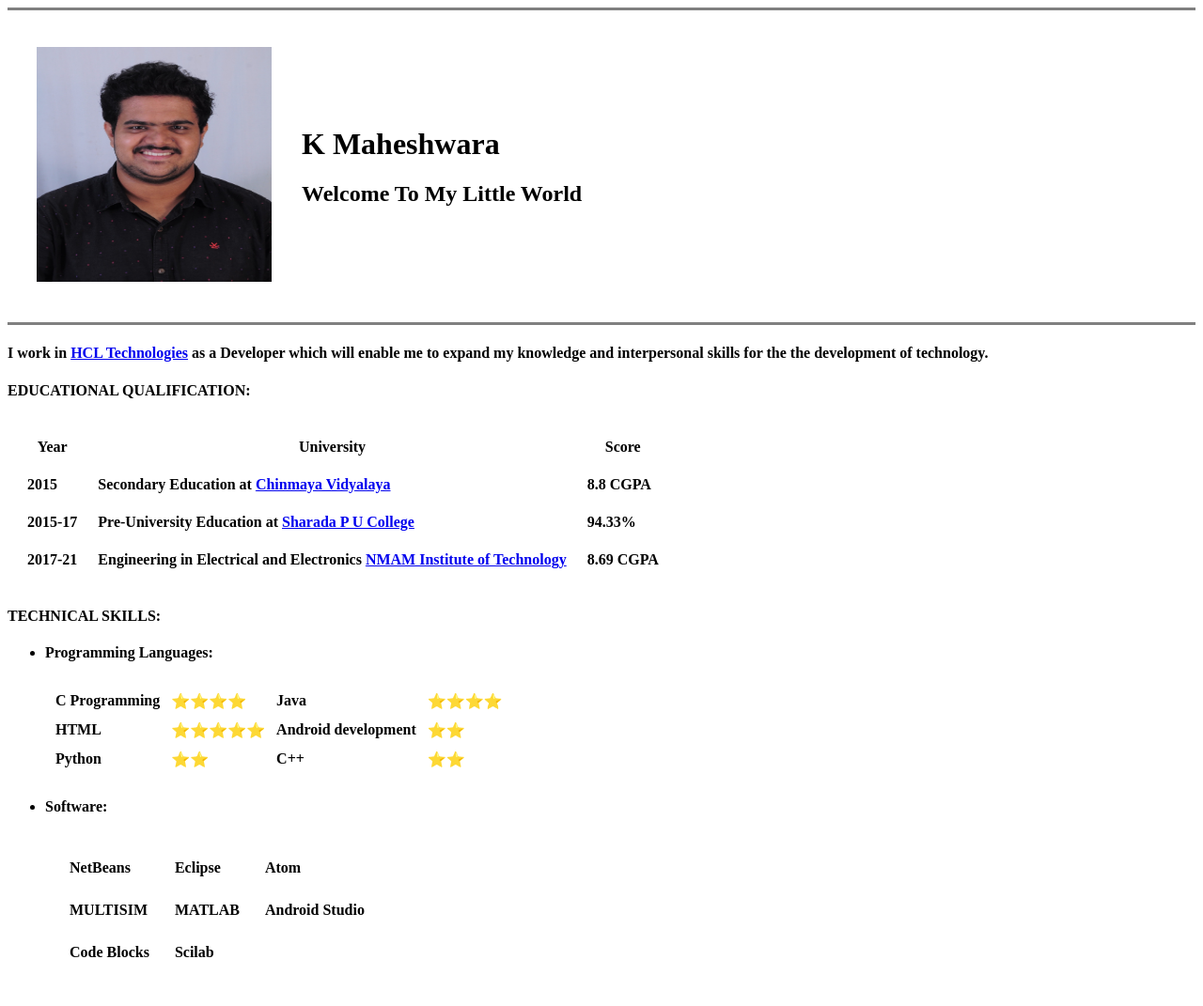
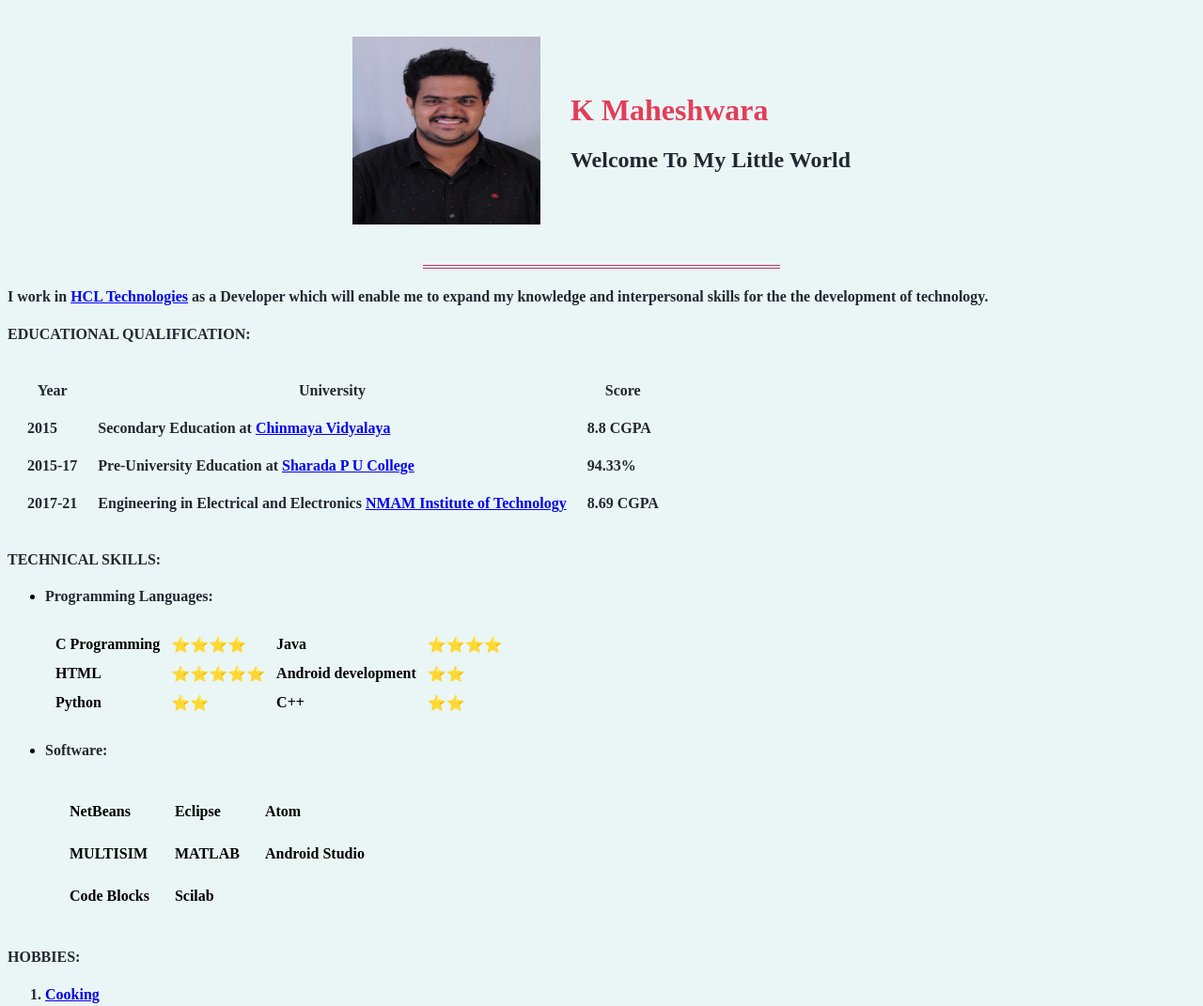
Before and after one commit to kmaheshwara7/personal_cv, a plain HTML site: page index.html in a window 1280 px wide. Shown: the top 1071 px of the page at 94% size. Drawn offline with Linux system fonts and the light colour scheme; files that its build step writes are made by us from their sources.

Commit message:
Add for updates

```diff
--- /dev/null
+++ b/foodstyles.css
@@ -0,0 +1,17 @@
+body {
+ background-color: #FFE2E2;
+}
+
+
+h3 {
+  color: #364F6B;
+}
+
+
+.Kalakand {
+    border: 5px solid #112D4E;
+}
+
+.GobiManchurian {
+     border: 5px solid #FF2E63;
+}
--- a/index.html
+++ b/index.html
@@ -3,17 +3,19 @@
   <head>
     <meta charset="utf-8">
     <title>K Maheshwara Personal Site</title>
+   <link rel="stylesheet" href="css/styles.css">
   </head>
   <body>
-    <hr size = "3" noshade>
+    <center>
       <table cellspacing = "30">
         <tr>
-        <td><img src="K Maheshwara.jpg" alt="Mahesh Profile Picture" width="250" height="250"></td>
+          <td><img src="K Maheshwara.jpg" alt="Mahesh Profile Picture" width="200" height="200"></td>
           <td> <h1>K Maheshwara</h1>
           <h2>Welcome To My Little World</h2></td>
         </tr>
       </table>
-    <hr size = "3" noshade>
+    </center>
+    <hr></hr>
     <h4>I work in <a href="https://www.hcltech.com/">HCL Technologies</a> as a Developer which will enable me to expand my knowledge and interpersonal skills for the the development of technology.</h4>
     <h4>EDUCATIONAL QUALIFICATION:</h4>
     <!--
@@ -100,7 +102,7 @@
     <h4>HOBBIES:</h4>
     <h4>
       <ol>
-            <li><p>Cooking</p></li>
+            <li><p><a href="Food Explore.html">Cooking</a></p></li>
             <li><p>Travelling and Hiking </p></li>
             <li><p>Listening Music</p></li>
       </ol>
--- /dev/null
+++ b/styles.css
@@ -0,0 +1,23 @@
+body {
+ background-color: #EAF6F6;
+}
+h1 {
+  color: #E23E57;
+}
+
+h2 {
+  color: #222831;
+}
+h3 {
+  color: #222831;
+}
+h4 {
+  color: #222831;
+}
+hr {
+ border-style: none;
+ border-top-style:double;
+ border-color: #B83B5E;
+ border-width: 4px;
+ width: 30%;
+ }
```
Also changed, not shown: Food Explore.html (added, +20 -0 lines), contact_details.html (+5 -4 lines), 2 other files. Lines whose indentation alone changed are shown as unchanged.
